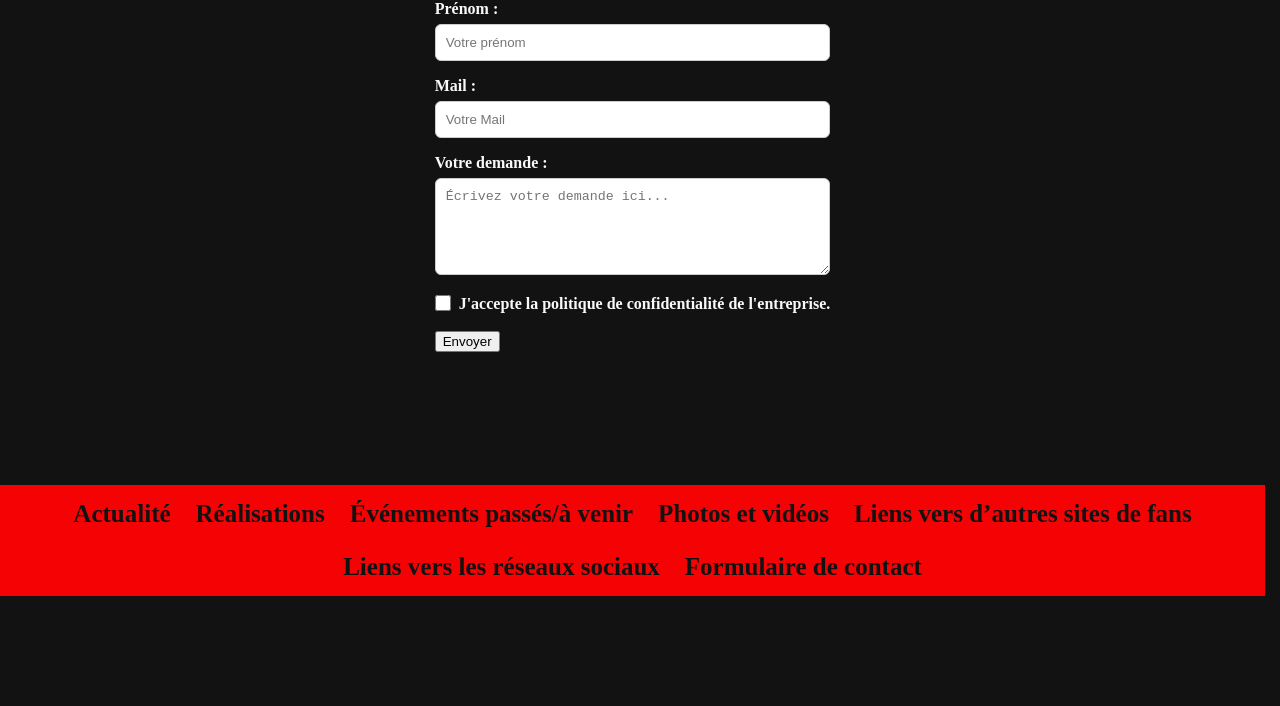
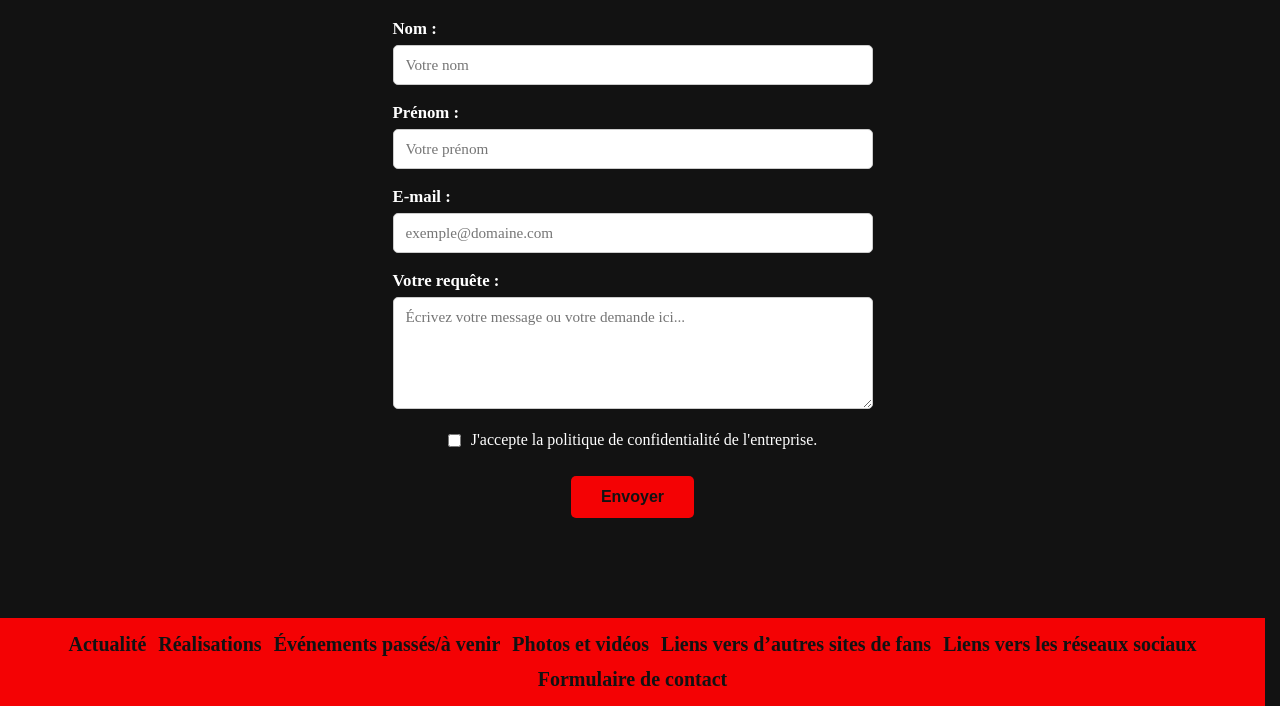
Before and after one commit to Xsii-y/Fansite-project, a plain HTML site: page fansite1/fansite1-fdc.html in a window 1280 px wide. Shown: the part 204-910 px from the top of the page. Before the commit the page ends 800 px from the top, so only its background shows below. Drawn offline with Linux system fonts and the light colour scheme.

Commit message:
Freddie Update

```diff
--- a/fansite1/fansite1-fdc.html
+++ b/fansite1/fansite1-fdc.html
@@ -3,7 +3,7 @@
 <head>
     <meta name="viewport" content="width=device-width, initial-scale=1.0">
     <meta charset="UTF-8">
-    <meta name="viewport" content="width=device-width, initial-scale=1.0">
+    <link rel="stylesheet" href="../shared.css">
     <link rel="stylesheet" href="fansite1.css">
     <title>Freddie Mercury</title>
 </head>
@@ -22,7 +22,6 @@
         <form action="#" method="post">
 
             <div class="Music">
-                <div class="Music">
                 <label for="nom">Nom :</label>
                 <input type="text" id="nom" name="nom" placeholder="Votre nom" required>
             </div>
@@ -33,14 +32,13 @@
             </div>
 
             <div class="Music">
-                    <label for="Mail">Mail :</label>
-                    <input type="text" id="Mail" name="Mail" placeholder="Votre Mail" required>
-
+                <label for="email">E-mail :</label>
+                <input type="email" id="email" name="email" placeholder="exemple@domaine.com" required>
             </div>
 
             <div class="Music">
-                    <label for="demande">Votre demande :</label>
-                    <textarea id="demande" name="demande" rows="5" cols="33" placeholder="Écrivez votre demande ici..." required></textarea>
+                <label for="requete">Votre requête :</label>
+                <textarea id="requete" name="requete" rows="5" placeholder="Écrivez votre message ou votre demande ici..." required></textarea>
             </div>
 
             <div class="Music-checkbox">
@@ -48,11 +46,10 @@
                 <label for="confidentialite">J'accepte la politique de confidentialité de l'entreprise.</label>
             </div>
 
+            <div class="Music-submit">
+                <button type="submit">Envoyer</button>
+            </div>
 
-
-                <button type="submit">Envoyer</button>
-
-                </div>
         </form>
     </section>
 </main>
--- a/fansite1/fansite1.css
+++ b/fansite1/fansite1.css
@@ -33,7 +33,6 @@ main p {
 main {
 margin: 60px;
 
-
 }
 
 @media screen and (max-width: 768px) {
@@ -41,124 +40,155 @@ margin: 60px;
         width: 80%;
     }
 }
-header {
-position: fixed;
-    top: 0;
-    width: 100%;
-}
 
 
 
 header nav {
-    display: flex;
-    flex-wrap: wrap;
-    justify-content: center;
-    gap: 25px;
     background-color: #F40204;
-    padding: 15px;
 
 }
 
 header a {
     color: #121212;
-    text-decoration: none;
-    font-weight: bold;
-    font-size: 25px;
 }
+
 footer nav {
-     display: flex;
-    flex-wrap: wrap;
-    justify-content: center;
-    gap: 25px;
     background-color: #F40204;
-    padding: 15px;
 
 }
 
 footer a {
     color: #121212;
-    text-decoration: none;
-    font-weight: bold;
-    font-size: 25px;
 }
 
-footer {
-    width: 100%;
-
-}
 
 html {
   scrollbar-gutter: stable;
 }
 
-#contact  {
-    color: #F8F9FA;
+
+
+#contact {
+    max-width: 480px;
+    margin: 40px auto;
+    padding: 0 20px;
+    color: #ffffff;
+}
+
+#contact h1 {
+    text-align: center;
+    font-size: 2.2rem;
+    margin-bottom: 30px;
+}
+
+#contact .Music {
     display: flex;
     flex-direction: column;
-    justify-content: center;
-    align-items: center;
+    margin-bottom: 18px;
+}
 
+#contact .Music label {
+    font-weight: bold;
+    margin-bottom: 6px;
+    font-size: 1.05rem;
+}
 
+#contact .Music input,
+#contact .Music textarea {
+    width: 100%;
+    padding: 10px 12px;
+    border: 1px solid #cccccc;
+    border-radius: 5px;
+    font-size: 0.95rem;
+    font-family: inherit;
+    background-color: #ffffff;
+    color: #121212;
+    box-sizing: border-box;
+}
+
+/* Permet d'agrandir la zone de requête uniquement en hauteur */
+#contact .Music textarea {
+    resize: vertical;
+}
+
+#contact .Music input:focus,
+#contact .Music textarea:focus {
+    outline: none;
+    border-color: #F40204;
+    box-shadow: 0 0 6px rgba(244, 2, 4, 0.7);
+}
+
+#contact .Music-checkbox {
+    display: flex;
+    align-items: flex-start;
+    gap: 10px;
+    margin: 20px 0 25px 0;
+    line-height: 1.4;
+}
+
+#contact .Music-checkbox input[type="checkbox"] {
+    margin-top: 4px;
+    accent-color: #F40204;
+    cursor: pointer;
+}
+
+#contact .Music-submit {
+    text-align: center;
+}
+
+#contact button[type="submit"] {
+    background-color: #F40204;
+    color: #121212;
+    border: none;
+    padding: 12px 30px;
+    font-size: 1rem;
+    font-weight: bold;
+    border-radius: 5px;
+    cursor: pointer;
+    transition: background-color 0.2s ease, color 0.2s ease;
+}
+
+#contact button[type="submit"]:hover {
+    background-color: #c90002;
+    color: #ffffff;
 }
 
 
-.Music {
-    margin-bottom: 16px;
+#contact .Music-checkbox {
+    display: flex;
+    justify-content: center; /* Centre horizontalement la case et le texte */
+    align-items: center;     /* Aligne verticalement la case avec la ligne de texte */
+    gap: 10px;
+    margin: 20px 0 25px 0;
+    line-height: 1.4;
 }
 
-
-.Music label {
-    display: block;
-    margin-bottom: 6px;
-    font-weight: bold;
-}
-
-
-.Music input[type="text"],
-.Music input[type="email"],
-.Music textarea {
-    display: block;
-    width: 100%;
-    box-sizing: border-box;
-    padding: 10px;
-    border-radius: 6px;
-    border: 1px solid #ccc;
-}
-
-
-.Music textarea {
-    min-height: 90px;
-    resize: vertical;
-}
-.Music-checkbox {
-    display: flex;
-    align-items: center;
-    gap: 8px;
-    margin: 16px 0;
+#contact .Music-checkbox input[type="checkbox"] {
+    margin: 0; /* Enlève le décalage du haut devenu inutile */
+    accent-color: #F40204;
     cursor: pointer;
 }
 
-.Music-checkbox input[type="checkbox"] {
-    width: 16px;
-    height: 16px;
-    margin: 0;
-    cursor: pointer;
-    flex-shrink: 0;
+h2 {
+     color: #F8F9FA;
+     text-align: center;
 }
 
-.Music-checkbox label {
-    margin: 0;
-    cursor: pointer;
-    line-height: 1.4;
-    padding-top: 2px;
+.reseaux {
+    text-align: center; /* Centre l'image */
+    margin-top: 20px;
 }
 
-body {
-    display: flex;
-    flex-direction: column;
-    min-height: 100vh;
+.reseaux img {
+    width: 60px;
+    height: auto;
 }
 
-main {
-    flex: 1;
+.fond-reseaux {
+    background-image: url("images/scene-res.png");
+    background-size: cover;
+    background-position: center;
+    background-repeat: no-repeat;
+    background-attachment: fixed;
+
 }
--- /dev/null
+++ b/shared.css
@@ -0,0 +1,56 @@
+/*This default css file contains properties for the shared header and footer*/
+
+body {
+	display: flex;
+	flex-direction: column;
+	min-height: 100vh;
+	margin: 0;
+
+}
+
+main {
+	flex: 1;
+}
+
+header {
+	position: sticky;
+	top: 0;
+	width: 100%;
+}
+
+footer {
+	width: 100%;
+}
+
+/*Default: Mobile*/
+
+nav {
+	background-color: #F40204;
+	display: flex;
+	flex-direction: column;
+	gap: 12px;
+	justify-content: center;
+	padding: 15px;
+}
+
+a {
+	color: #121212;
+	font-size: 20px;
+	font-weight: bold;
+	text-align: center;
+	text-decoration: none;
+}
+
+/*Special case: Larger screen*/
+
+@media screen and (min-width: 768px) {
+	nav {
+		background-color: #F40204;
+		display: flex;
+		flex-direction: row;
+		flex-wrap: wrap;
+		gap: 12px;
+		justify-content: center;
+		padding: 15px;
+	}
+}
```
Also changed, not shown: fansite1/fansite1-actu.html (+1 -4 lines), fansite1/fansite1-eventpv.html (+3 -4 lines), fansite1/fansite1-lvrs.html (+29 -2 lines), fansite1/fansite1-pv.html (+1 -2 lines), fansite1/fansite1-rea.html (+1 -5 lines), fansite1/fansite1-sitedef.html (+1 -4 lines), fansite1/fansite1.html (+1 -0 lines), fansite1/images/Facebook.svg (added), fansite1/images/Insta.svg (added), fansite1/images/Spotify.svg (added), fansite1/images/X.svg (added), fansite1/images/scene-res.png (added), fansite1/images/youTube.svg (added). Lines whose indentation alone changed are shown as unchanged.
